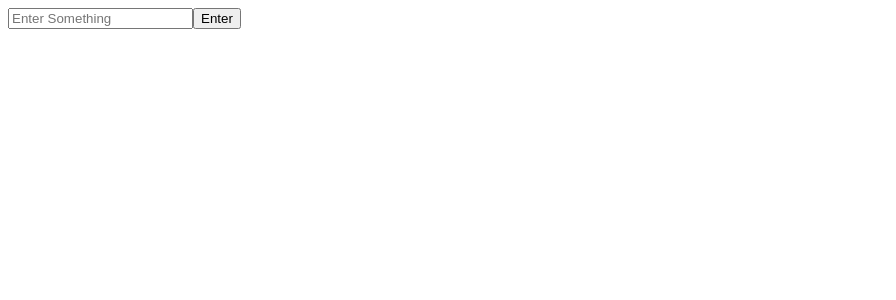
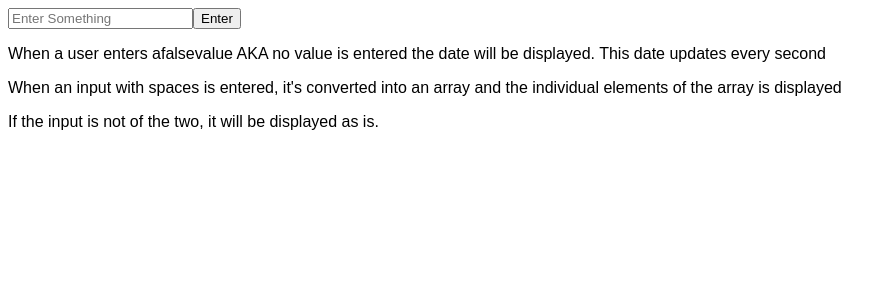
Before and after one commit to emmyobonyo/Opareta-software-engineer-interview-question, a React (Create React App) app: page / in a window 1280 px wide. Shown: the top 300 px of the page, without its empty margins (0-896 px from the left). Built offline with nearby package versions, Linux system fonts and the light colour scheme.

Commit message:
Add instuctions

```diff
--- a/src/Display.js
+++ b/src/Display.js
@@ -2,6 +2,7 @@ import React from 'react';
 import PropTypes from 'prop-types';
 import Dated from './Date';
 import ArrayInput from './ArrayInput';
+import Instructions from './Instructions';
 
 function Display({ input }) {
   return (
@@ -12,6 +13,7 @@ function Display({ input }) {
        && <ArrayInput input={input.split(' ')} /> }
       { (!input.includes(' '))
        && <div>{input}</div>}
+      <Instructions />
     </div>
   );
 }
--- /dev/null
+++ b/src/Instructions.js
@@ -0,0 +1,23 @@
+import React from 'react';
+
+function Instructions() {
+  return (
+    <div>
+      <p>
+        When a user enters a
+        <span>false</span>
+        value AKA
+        <span> no value is entered </span>
+        the date will be displayed. This date updates every second
+      </p>
+      <p>
+        When an input with spaces is entered,
+        it&apos;s converted into an array and the individual
+        elements of the array is displayed
+      </p>
+      <p>If the input is not of the two, it will be displayed as is.</p>
+    </div>
+  );
+}
+
+export default Instructions;
```
